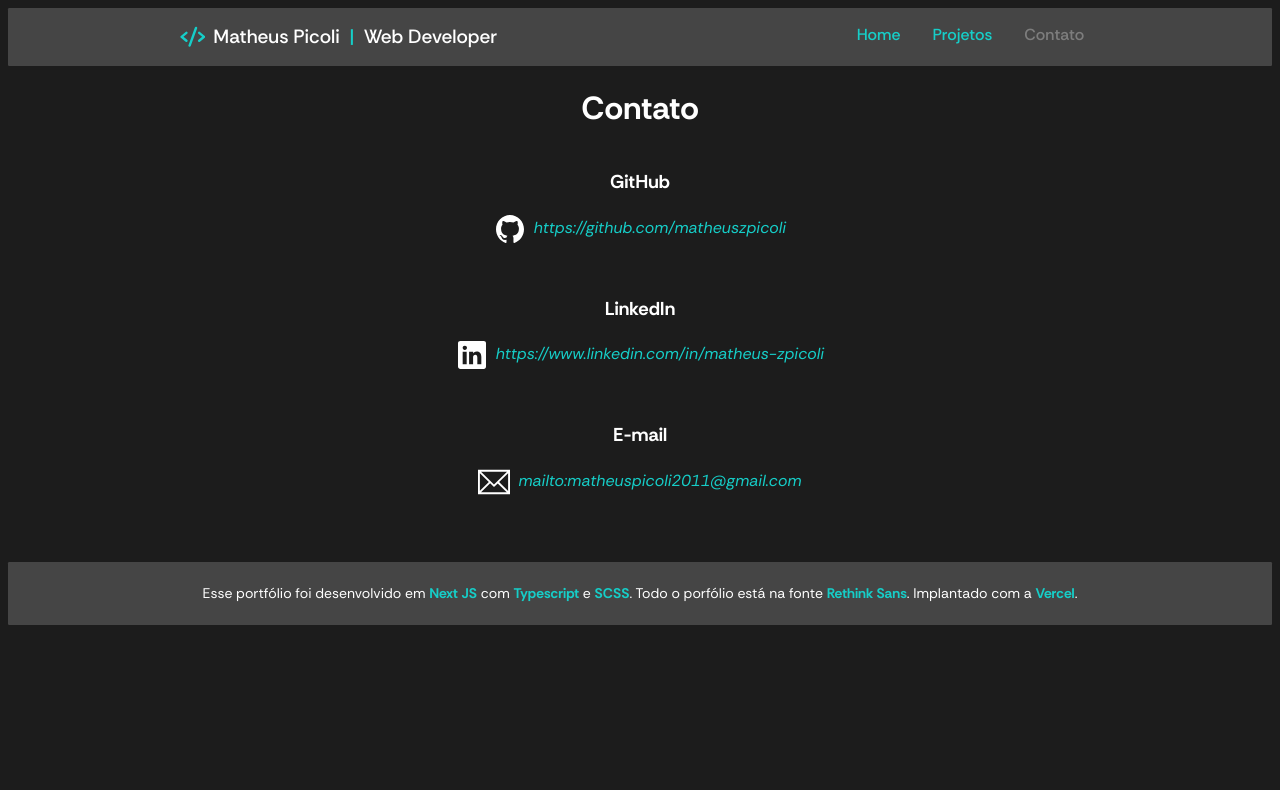
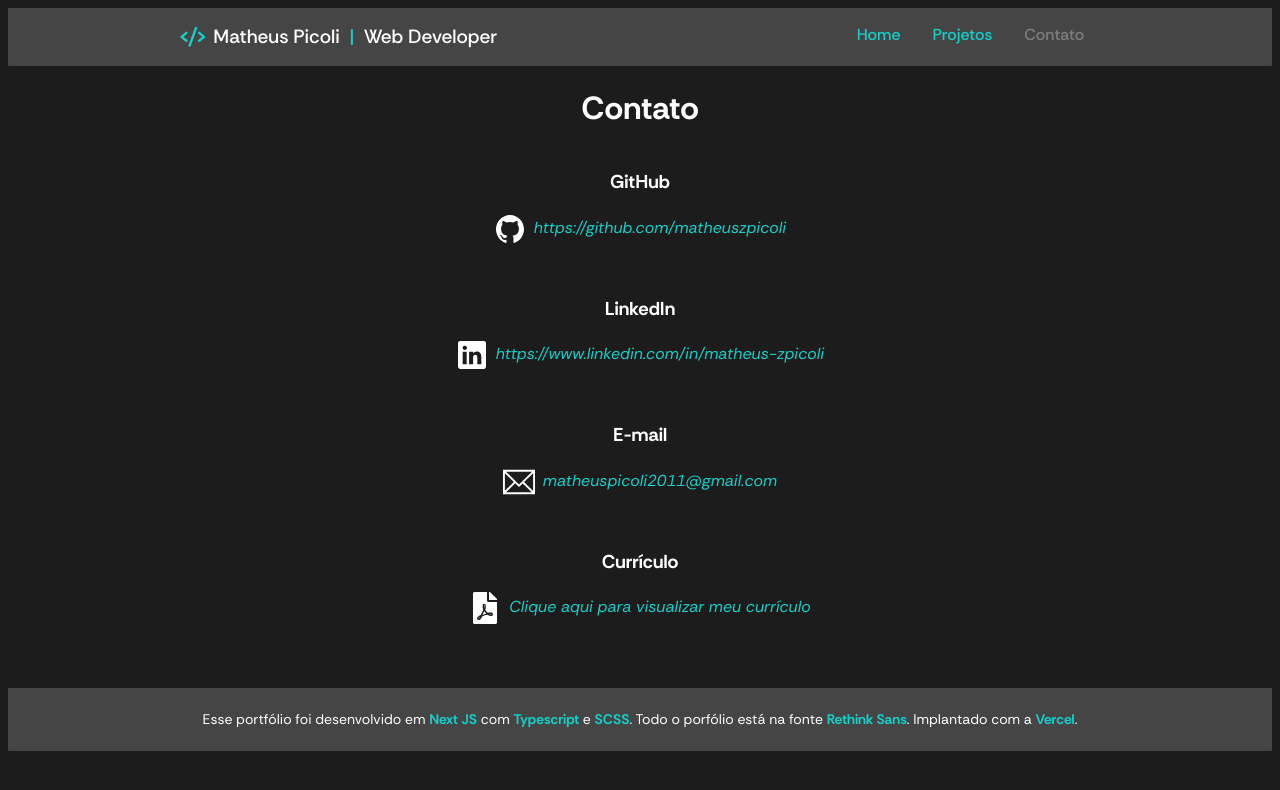
Before and after one commit to matheuszpicoli/portfolio, a Next.js app: page /contact in a window 1280 px wide. Shown: the top 790 px of the page. Built offline with nearby package versions, Linux system fonts and the light colour scheme.

Commit message:
adding CV to contact page

```diff
--- a/src/app/components/Contact.tsx
+++ b/src/app/components/Contact.tsx
@@ -12,6 +12,7 @@ interface ContactProps {
 	icon: IconType
 	link: string
 	newTab?: boolean
+	text?: string
 }
 
 Contact.defaultProps = {
@@ -29,7 +30,7 @@ export default function Contact<T extends ContactProps>(props: T) {
 				target={props.newTab ? "_blank" : "_self"}
 				rel={props.newTab ? "noreferrer noopener nofollow" : ""}
 			>
-				{props.link}
+				{props.text ? props.text : props.link}
 			</a>
 		</div>
 	)
--- a/src/app/contact/page.tsx
+++ b/src/app/contact/page.tsx
@@ -34,6 +34,14 @@ export default function ContactPage() {
 						icon={Icon.Mail}
 						link="mailto:matheuspicoli2011@gmail.com"
 						newTab={false}
+						text="matheuspicoli2011@gmail.com"
+					/>
+
+					<Contact
+						contact="Currículo"
+						icon={Icon.Pdf}
+						link="./pdf/Currículo.pdf"
+						text="Clique aqui para visualizar meu currículo"
 					/>
 				</section>
 			</div>
```
Also changed, not shown: src/icons/reactIcons.ts (+5 -4 lines), 1 other file (tests, documents, lock files or other folders).
